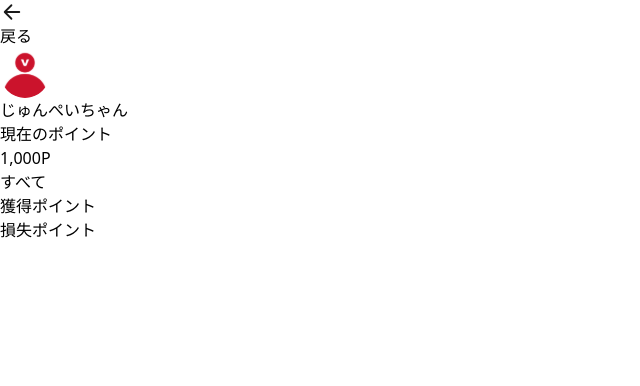
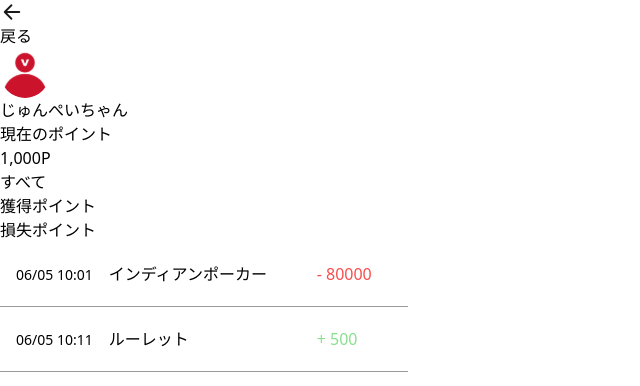
Before and after one commit to Gran-App-Vantan/vanx-frontend, a Next.js app in the folder vanx-app/: page /wallet/1 in a window 1280 px wide. Shown: the top 386 px of the page, without its empty margins (0-640 px from the left). Built offline with nearby package versions, Linux system fonts and the light colour scheme.

Commit message:
PointLogItemのstyleを修正

```diff
--- a/vanx-app/app/wallet/[user_id]/page.tsx
+++ b/vanx-app/app/wallet/[user_id]/page.tsx
@@ -1,6 +1,22 @@
 import Link from "next/link";
 import Image from "next/image";
 import { LeftArrowIcon } from "@/components/shared/icons";
+import { PointLogItem } from "@/components/features/wallet";
+
+const testItems = [
+  {
+    time: "06/05 10:01",
+    name: "インディアンポーカー",
+    point: 80000,
+    isPuls: false,
+  },
+  {
+    time: "06/05 10:11",
+    name: "ルーレット",
+    point: 500,
+    isPuls: true,
+  },
+]
 
 export default function Wallet() {
   return (
@@ -37,7 +53,18 @@ export default function Wallet() {
           </div>
         </div>
         <ul>
-
+          {testItems.map((item, i) => {
+            return (
+              <li key={i}>
+                <PointLogItem
+                  time={item.time}
+                  boothName={item.name}
+                  point={item.point}
+                  isPuls={item.isPuls}
+                />
+              </li>
+            );
+          })}
         </ul>
       </div>
     </main>
--- a/vanx-app/components/features/wallet/PointLogItem.tsx
+++ b/vanx-app/components/features/wallet/PointLogItem.tsx
@@ -12,9 +12,9 @@ export function PointLogItem({
     isPuls
 }: PointLogItemProps) {
     return (
-        <div className="flex justify-center items-center gap-4 px-2 py-5 border-b-[0.5px] border-b-text-gray w-[408px] font-medium bg-white text-normal">
+        <div className="flex justify-start items-center gap-4 px-4 py-5 border-b-[0.5px] border-b-text-gray w-[408px] font-medium bg-white text-normal">
             <p className="text-label">{time}</p>
-            <p>{boothName}</p>
+            <p className="w-48">{boothName}</p>
             <p className={`
                 ${isPuls
                     ? "text-green-letters"
```
